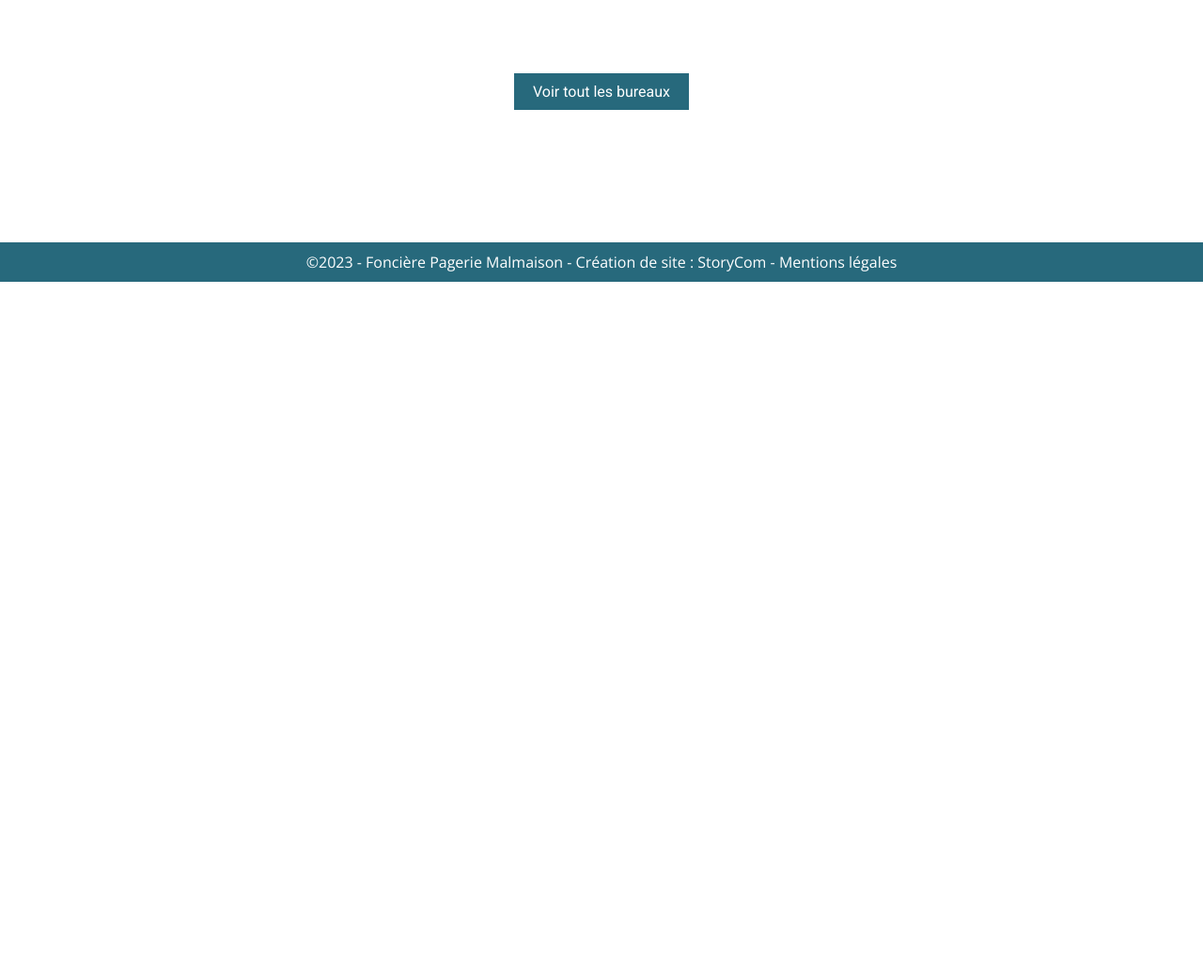
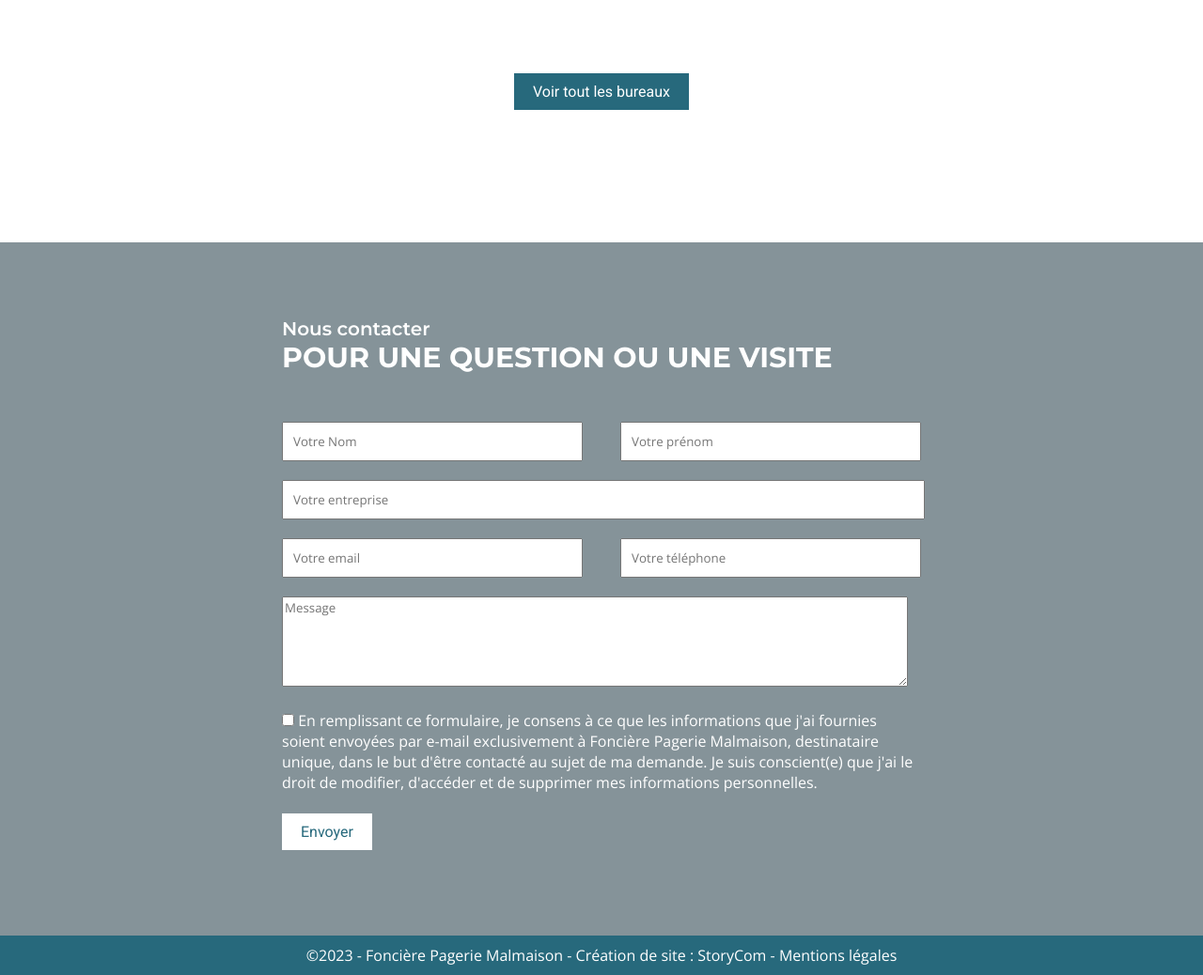
Before and after one commit to gaelramos-ship-i/malmaison, a plain HTML site: page index.html in a window 1280 px wide. Shown: the part 3487-4525 px from the top of the page at 94% size. Before the commit the page ends 3787 px from the top, so only its background shows below. Drawn offline with nearby package versions, Linux system fonts and the light colour scheme.

Commit message:
section 6

```diff
--- a/css/style.css
+++ b/css/style.css
@@ -254,6 +254,61 @@ hr{
     text-align: center;
 }
 
+/* Section 6 */
+
+.section6{
+    background: #859399;
+    color: #fff;
+    padding: 80px 0 50px;
+}
+
+.section6 div{
+    max-width: 680px;
+    margin: auto;
+}
+
+.section6 div article{
+    text-align: left;
+}
+
+.section6 div article h2{
+    color: #fff;
+}
+
+.inputStyle{
+    gap: 40px;
+}
+
+.inputStyle input{
+    width: 310px;
+    padding: 10px;
+    justify-content: space-between;
+}
+
+.section6 input{
+    margin-bottom: 20px;
+}
+
+#entreprise{
+    width: 660px;
+    padding: 10px;
+}
+
+.section6 textarea{
+    width: 660px;
+    height: 90px;
+    margin-bottom: 20px;
+}
+
+#rgpd{
+    margin-bottom: 0;
+}
+
+#envoyerBtn{
+    margin-top: 30px;
+    margin-bottom: 50px;
+}
+
 
 /* Footer */
 
--- a/index.html
+++ b/index.html
@@ -129,7 +129,38 @@
             <div>
                 <a class="btnBleu" href="#">Voir tout les bureaux</a>
             </div>
+        </section>
 
+        <!-- Section 6 -->
+        <section class="section6">
+            <div>
+                <article id="formulaire">
+                    <h2>Nous contacter</h2>
+                    <h3>Pour une question ou une visite</h3>
+
+                    <form action="contact">
+                        <div class="inputStyle flex">
+                            <input type="text" id="nom" placeholder="Votre Nom" required>
+                            <input type="text" id="prenom" placeholder="Votre prénom" required>
+                        </div>
+                        <input type="text" id="entreprise" placeholder="Votre entreprise" required>
+                        <div class="inputStyle flex">
+                            <input type="text" id="mail" placeholder="Votre email" required>
+                            <input type="text" id="telephone" placeholder="Votre téléphone" required>
+                        </div>
+                        <textarea name="message" id="message" placeholder="Message"></textarea>
+
+                        <div>
+                            <input type="checkbox" id="rgpd" requiered>
+                            <label for="rgpd">En remplissant ce formulaire, je consens à ce que les informations que j'ai fournies soient envoyées par e-mail exclusivement à Foncière Pagerie Malmaison, destinataire unique, dans le but d'être contacté au sujet de ma demande. Je suis conscient(e) que j'ai le droit de modifier, d'accéder et de supprimer mes informations personnelles.</label>
+                        </div>
+
+                        <div id="envoyerBtn">
+                            <a class="btnBlan" href="#">Envoyer</a>
+                        </div>
+                    </form>
+                </article>
+            </div>
         </section>
     </main>
 
```
